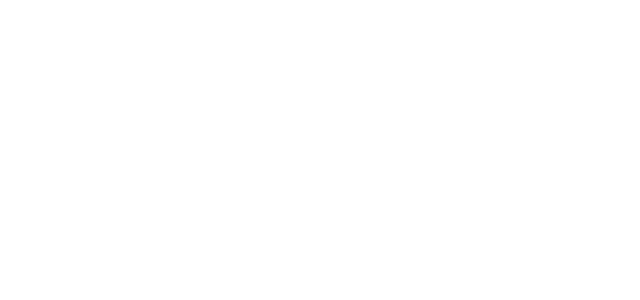
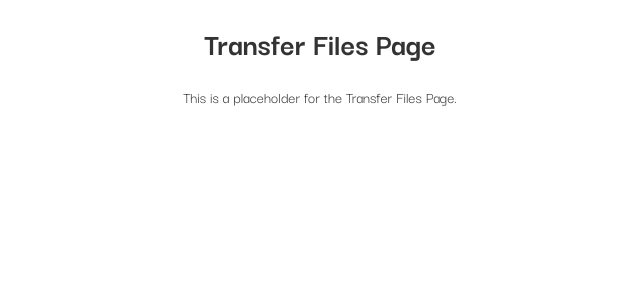
Before and after one commit to DentRIX-YT/filexpress-frontend, a React (Create React App) app: page /transfer-files in a window 1280 px wide. Before the commit this address had no page. Shown: the top 300 px of the page, without its empty margins (320-960 px from the left). Built offline with nearby package versions, Linux system fonts and the light colour scheme; sample sign-in values are in the browser's storage.

Commit message:
added place holders for the new pages

```diff
--- a/src/App.js
+++ b/src/App.js
@@ -3,6 +3,8 @@ import HomePage from "./components/Homepage";
 import LoginPage from "./components/LoginPage";
 import { BrowserRouter as Router, Routes, Route } from "react-router-dom";
 import ProfilePage from "./components/ProfilePage";
+import ViewOldFilePage from "./components/ViewOldFilePage";
+import TransferFilesPage from "./components/TransferFilesPage";
 function App() {
   return (
     <Router>
@@ -12,6 +14,8 @@ function App() {
           <Route path="/home" element={<HomePage />} />
           <Route path="/" element={<LoginPage />} />
           <Route path="/profile" element={<ProfilePage />} />
+          <Route path="/view-old-files" element={<ViewOldFilePage />} />
+          <Route path="transfer-files" element={<TransferFilesPage />} />
         </Routes>
       </div>
     </Router>
--- /dev/null
+++ b/src/components/TransferFilesPage.js
@@ -0,0 +1,15 @@
+import React from "react";
+import TokenWrapper from "../utilities/TokenWrapper";
+
+const TransferFilesPage = () => {
+  return (
+    <TokenWrapper>
+      <div>
+        <h1>Transfer Files Page</h1>
+        <p>This is a placeholder for the Transfer Files Page.</p>
+      </div>
+    </TokenWrapper>
+  );
+};
+
+export default TransferFilesPage;
--- /dev/null
+++ b/src/components/ViewOldFilePage.js
@@ -0,0 +1,15 @@
+import React from "react";
+import TokenWrapper from "../utilities/TokenWrapper";
+
+const ViewOldFilePage = () => {
+  return (
+    <TokenWrapper>
+      <div>
+        <h1>View Old File Page</h1>
+        <p>This is a placeholder for the Old Files Page.</p>
+      </div>
+    </TokenWrapper>
+  );
+};
+
+export default ViewOldFilePage;
```
Also changed, not shown: src/styles/ProfilePage.css (indentation only).
